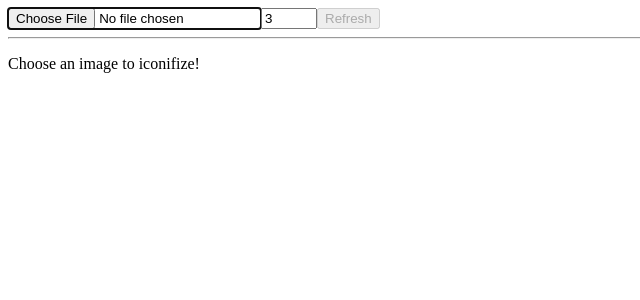
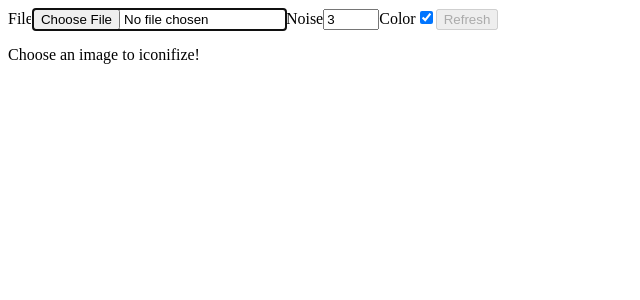
Before and after one commit to giladgray/iconographer, a React (Vite) app: page / in a window 1280 px wide. Shown: the top 300 px of the page, without its empty margins (0-640 px from the left). Built offline with nearby package versions, Linux system fonts and the light colour scheme.

Commit message:
fix icons on first load, add color toggle

```diff
--- a/src/app.tsx
+++ b/src/app.tsx
@@ -1,19 +1,21 @@
+import { IconName } from "@blueprintjs/icons";
 import React from "react";
 import { IconGrid, replacePicCells, SIZE } from "./face";
 import { averages } from "./icons";
 
 interface IState {
-    state: "empty" | "loading" | "processing" | "done" | "error";
+    status: "empty" | "loading" | "processing" | "done" | "error";
+
+    color: boolean;
     fileName?: string;
+    icons: IconGrid;
     noise: number;
-    icons: IconGrid;
 }
 
 export class App extends React.Component<{}, IState> {
-    public state: IState = { state: "empty", noise: 3, icons: [] };
+    public state: IState = { status: "empty", noise: 3, icons: [], color: true };
 
-    private readonly icons = averages();
-
+    private icons = averages();
     private canvas: HTMLCanvasElement | null;
     private image: HTMLImageElement | null;
 
@@ -28,24 +30,30 @@ export class App extends React.Component<{}, IState> {
         // paint image using icons
         context.font = "16px Icons16";
         context.textBaseline = "top";
+        const usedIcons = new Set<IconName>();
         this.state.icons.forEach((row, y) => {
             row.forEach((c, x) => {
-                context.fillStyle = c.color;
-                const index = noisyGet(c.iconIndices, this.state.noise);
-                context.fillText(this.icons[index].content, x * SIZE, y * SIZE);
+                context.fillStyle = this.state.color ? c.color : "black";
+                const icon = this.icons[noisyGet(c.iconIndices, this.state.noise)];
+                context.fillText(icon.content, x * SIZE, y * SIZE);
+                usedIcons.add(icon.iconName);
             });
         });
+        console.log("Unique icons used:", Array.from(usedIcons.keys()));
     }
 
     public render() {
         return (
             <div>
-                <div>
+                <div className="settings">
+                    <span>File</span>
                     <input type="file" accept="image/png, image/jpeg" autoFocus={true} onChange={this.handleChange} />
+                    <span>Noise</span>
                     <input type="number" min={0} max={10} value={this.state.noise} onChange={this.handleNoiseChange} />
+                    <span>Color</span>
+                    <input type="checkbox" checked={this.state.color} onChange={this.handleColorChange} />
                     <button children="Refresh" disabled={!this.state.fileName} onClick={this.repaint} />
                 </div>
-                <hr />
                 {this.renderMessage()}
                 <canvas
                     height={this.image && this.image.height}
@@ -57,7 +65,7 @@ export class App extends React.Component<{}, IState> {
     }
 
     private renderMessage() {
-        switch (this.state.state) {
+        switch (this.state.status) {
             case "empty":
                 return <p>Choose an image to iconifize!</p>;
             case "error":
@@ -72,14 +80,18 @@ export class App extends React.Component<{}, IState> {
     }
 
     private handleChange: React.ChangeEventHandler<HTMLInputElement> = async ({ target: { files } }) => {
-        this.setState({ state: "loading", fileName: files[0] ? files[0].name : undefined });
+        this.setState({ status: "loading", fileName: files[0] ? files[0].name : undefined });
         this.image = await loadImage(files);
         if (this.image == null) {
-            this.setState({ state: "error" });
+            this.setState({ status: "error" });
             return;
         }
-        this.setState({ state: "processing" });
-        setTimeout(this.compute);
+        this.setState({ status: "processing" });
+        setTimeout(this.compute, 20);
+    };
+
+    private handleColorChange: React.ChangeEventHandler<HTMLInputElement> = ({ target: { checked } }) => {
+        this.setState({ color: checked });
     };
 
     private handleNoiseChange: React.ChangeEventHandler<HTMLInputElement> = ({ target: { value } }) => {
@@ -88,8 +100,8 @@ export class App extends React.Component<{}, IState> {
 
     private compute = () => {
         // this operation takes quite a while, increasing expo for larger photos.
-        const icons = replacePicCells(this.image, this.icons);
-        this.setState({ state: "done", icons });
+        const icons = replacePicCells(this.image, averages());
+        this.setState({ status: "done", icons });
     };
 
     private repaint = () => this.forceUpdate();
@@ -108,5 +120,5 @@ export function loadImage(files: FileList) {
 
 /** Get an element within the first `noise` items. */
 function noisyGet<T>(items: T[], noise: number) {
-    return items[Math.min(items.length - 1, Math.floor(Math.random() * noise))];
+    return items[Math.min(items.length - 1, Math.round(Math.random() * noise))];
 }
```
